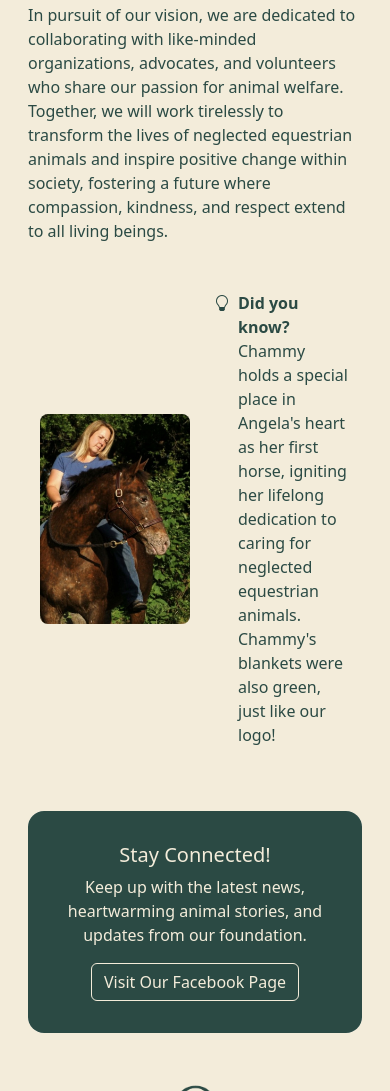
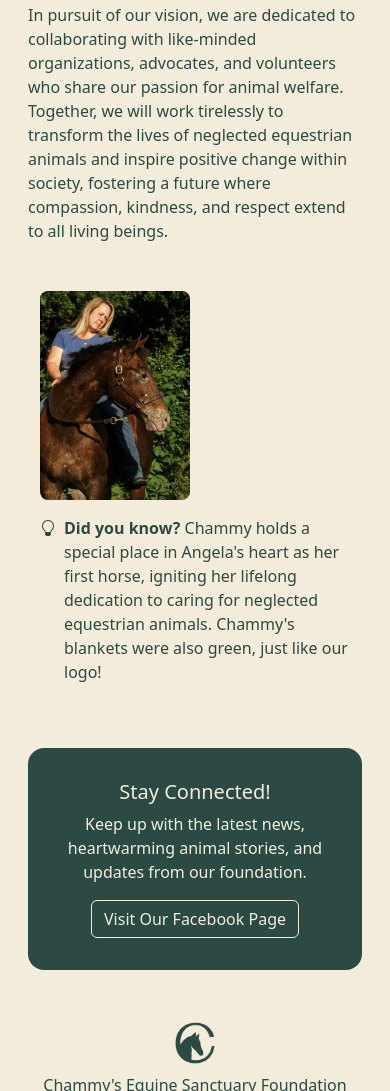
Before and after one commit to andrewsiemer/chammys.org, a plain HTML site: page index.html in a window 390 px wide. Shown: the part 1964-3055 px from the top of the page. Drawn offline with nearby package versions, Linux system fonts and the light colour scheme; a script that the page names is missing.

Commit message:
Fix 'Did you know?' row wrap

```diff
--- a/index.html
+++ b/index.html
@@ -19,15 +19,15 @@
     <meta name="theme-color" content="#f3ecda">
     <meta property="og:title" content="Chammy's Equine Sanctuary" />
     <meta property="og:image" content="static/og-image.png" />
-    <link rel="manifest" href="/static/site.webmanifest" />
+    <link rel="manifest" href="static/site.webmanifest" />
 
     <link rel="apple-touch-icon" sizes="180x180" href="static/apple-touch-icon.png">
-    <link rel="icon" type="image/png" sizes="96x96" href="/static/favicon-96x96.png" />
+    <link rel="icon" type="image/png" sizes="96x96" href="static/favicon-96x96.png" />
     <link rel="icon" type="image/png" sizes="32x32" href="static/favicon-32x32.png">
     <link rel="icon" type="image/png" sizes="16x16" href="static/favicon-16x16.png">
-    <link rel="icon" type="image/svg+xml" href="/static/favicon.svg" />
+    <link rel="icon" type="image/svg+xml" href="static/favicon.svg" />
     <link rel="icon" type="image/x-icon" href="static/favicon.ico">
-    <link rel="shortcut icon" href="/static/favicon.ico" />
+    <link rel="shortcut icon" href="static/favicon.ico" />
 
     <style>
         img {
@@ -118,24 +118,22 @@
 
         <div class="container my-5">
             <div class="row align-items-center">
-                <div class="col-auto mb-3 mb-md-0">
+                <div class="col-12 col-sm-auto mb-3 mb-sm-0 text-center">
                     <img src="static/chammy-angela.jpg" class="rounded float-start rounded-3" width="150px">
                 </div>
-                <div class="col d-flex justify-content-center">
+                <div class="col-12 col-sm d-flex justify-content-center text-md-start">
                     <i class="bi bi-lightbulb flex-shrink-0 me-2"></i>
-                    <p><b>Did you know?</b> Chammy holds a special place in Angela's heart as her first horse,
-                        igniting
+                    <p>
+                        <b>Did you know?</b> Chammy holds a special place in Angela's heart as her first horse, igniting
                         her
-                        lifelong
-                        dedication to caring for neglected equestrian animals. Chammy's blankets were also green,
-                        just
-                        like
-                        our
-                        logo!
+                        lifelong dedication to caring for neglected equestrian animals. Chammy's blankets were also
+                        green, just
+                        like our logo!
                     </p>
                 </div>
             </div>
         </div>
+
 
         <div class="card text-center mb-3">
             <div class="card-body">
```
